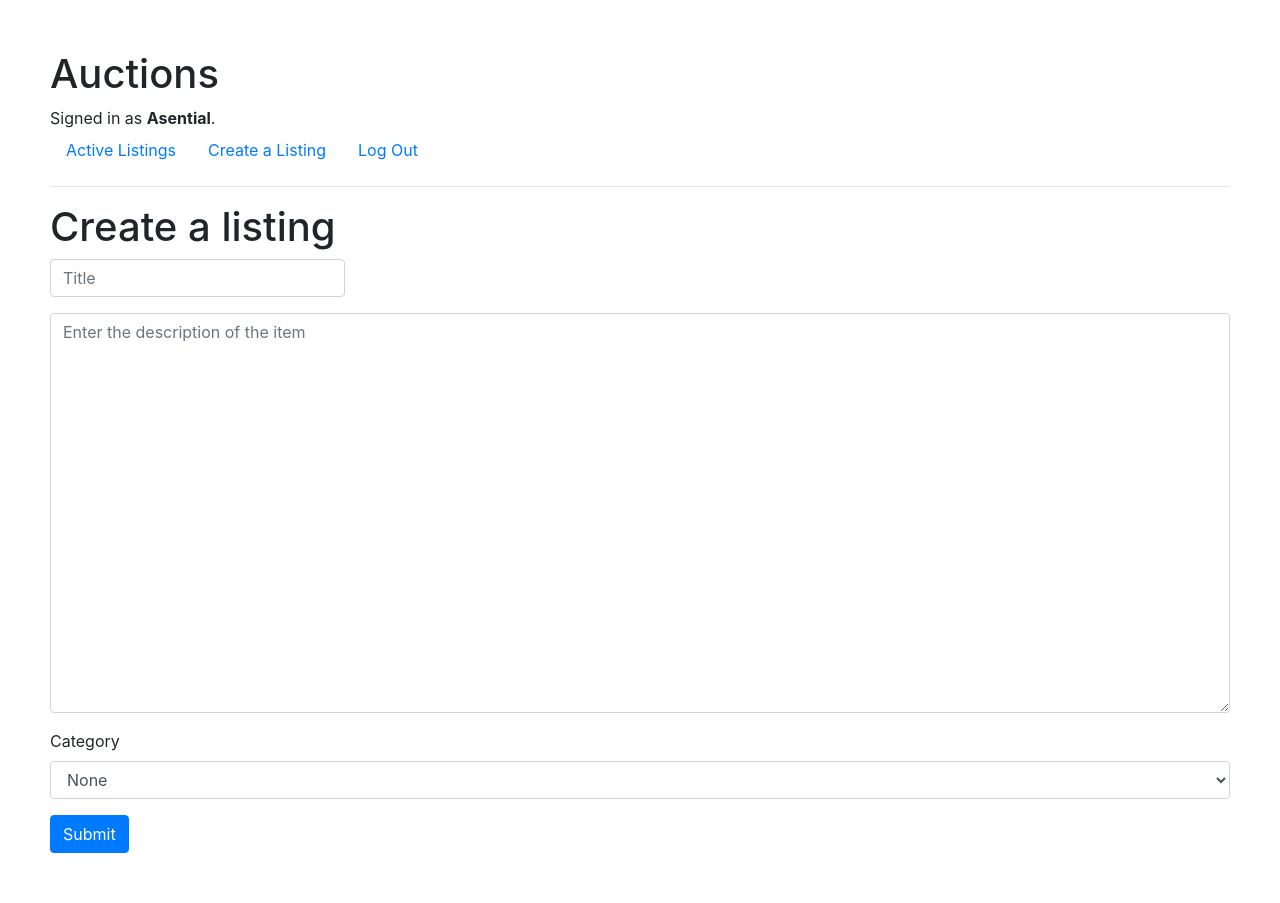
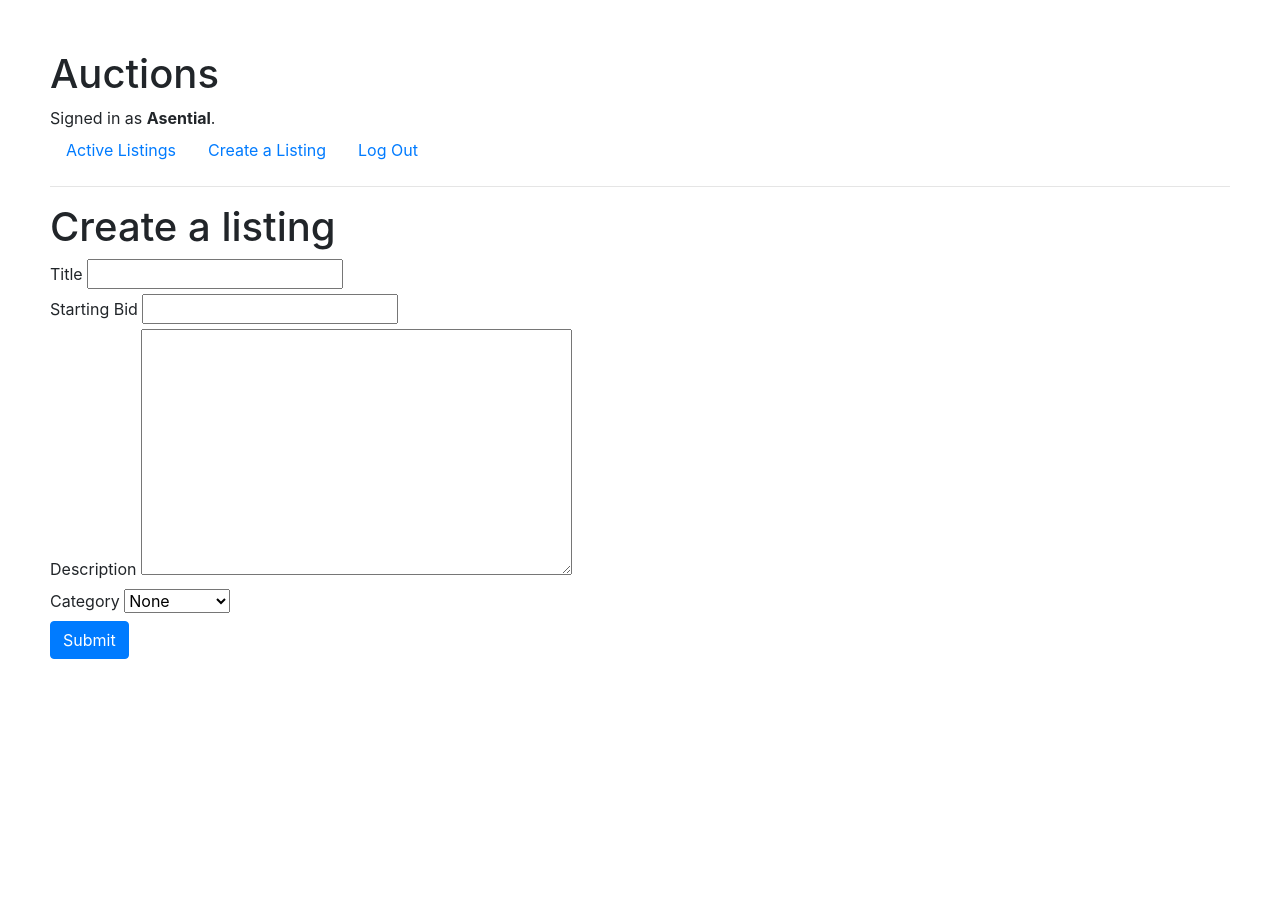
Before and after one commit to Asential/Sold-, a Django app: page /create in a window 1280 px wide. After the commit the page ends 659 px from the top, so only its background shows below. Run offline with Django 3.2, Linux system fonts and the light colour scheme; a user stored in the database is signed in; some libraries are stand-ins or nearby versions.

Commit message:
Added Forms

```diff
--- a/auctions/models.py
+++ b/auctions/models.py
@@ -37,10 +37,12 @@ class Listing(models.Model):
         (ELECTRONICS, "Electronics"),
         (HOME, "Home")
     ]
+    user = models.CharField(max_length=64)
     item = models.CharField(max_length=64)
+    bid = models.IntegerField()
     description = models.TextField(max_length=600)
     category = models.CharField(choices=CATEGORIES, default=NONE, max_length=20)
-    bid = models.IntegerField()
+
 
     def __str__(self):
         return f"{self.item} : {self.category}"
--- a/auctions/static/auctions/styles.css
+++ b/auctions/static/auctions/styles.css
@@ -8,3 +8,8 @@ body {
 #createTtl{
     width: 25%;
 }
+
+#link{
+    display: block;
+    margin: 10px 15px;
+}
--- a/auctions/templates/auctions/create.html
+++ b/auctions/templates/auctions/create.html
@@ -3,12 +3,33 @@
 {% block body %}
     <h1>Create a listing</h1>
     <form action="{% url 'save' %}" method="POST">
-        <div class="form-group">
+        {% csrf_token %}
+
+        <div>
+            <label for="{{ form.item.id_for_label }}">Title</label>
+            {{form.item}}
+        </div>
+        <div>
+            <label for="{{ form.bid.id_for_label }}">Starting Bid</label>
+            {{form.bid}}
+        </div>
+        <div>
+            <label for="{{ form.description.id_for_label }}">Description</label>
+            {{form.description}}
+        </div>
+        <div>
+            <label for="{{ form.category.id_for_label }}">Category</label>
+            {{form.category}}
+        </div>
+        <!-- <div class="form-group">
             {% csrf_token %}
-            <input id="createTtl" name="title" class="form-control" type="text" placeholder="Title">
+            <input id="createTtl" name="title" class="form-control" type="text" required minlength="1" placeholder="Title">
         </div>
         <div class="form-group">
-            <textarea id="createDsc" name="description" class="form-control" placeholder="Enter the description of the item"></textarea>
+            <input id="createTtl" name="bid" class="form-control" minlength="1" required type="number" step="1" placeholder="Starting Bid">
+        </div>
+        <div class="form-group">
+            <textarea id="createDsc" name="description" class="form-control" minlength="50" required placeholder="Enter the description of the item"></textarea>
         </div>
         <div class="form-group">
             <label for="createCat">Category</label>
@@ -19,7 +40,7 @@
                 <option>Electronics</option>
                 <option>Home</option>
             </select>
-          </div>
-        <button type="submit" class="btn btn-primary">Submit</button>
+          </div> -->
+        <input type="submit" class="btn btn-primary" value="Submit">
     </form>
 {% endblock %}
--- a/auctions/templates/auctions/index.html
+++ b/auctions/templates/auctions/index.html
@@ -4,7 +4,7 @@
     <h2>Active Listings</h2>
     {% for i in items %}
 
-        <a href="{% url 'listing' i.id %}"> {{i.item}}  </a>
+        <a id="link" href="{% url 'listing' i.id %}"> {{i.item}}  </a>
 
     {% endfor %}
 {% endblock %}
--- a/auctions/views.py
+++ b/auctions/views.py
@@ -4,8 +4,14 @@ from django.http import HttpResponse, HttpResponseRedirect
 from django.shortcuts import render
 from django.urls import reverse
 from django.contrib.auth.decorators import login_required
+from django.forms import ModelForm
+from .models import User, Listing, Bid, Comment
 
-from .models import User, Listing, Bid, Comment
+
+class ListingForm(ModelForm):
+    class Meta:
+        model = Listing
+        fields = "__all__"
 
 #----------------------------------------------------------------
 
@@ -84,13 +90,24 @@ def listing(request, id):
 
 @login_required
 def create(request):
-
-    return render(request, "auctions/create.html")
+    form = ListingForm()
+    return render(request, "auctions/create.html", {
+        "form": form
+    })
 
 @login_required
 def save(request):
-
-    form = request.POST
-    Listing.objects.create(item = form["title"], description = form["description"], category = form["category"])
-
-    return HttpResponseRedirect(reverse("index"))
+    if request.method == "POST":
+        form = ListingForm(request.POST)
+        if form:
+            Listing.objects.create(
+                item = form.data.get('item'),
+                description = form.data.get('description'),
+                category =  form.data.get('category'),
+                bid =  form.data.get('bid'),
+                user = request.user.username
+            )
+            return HttpResponseRedirect(reverse("index"))
+        else:
+            print("Error")
+            return HttpResponseRedirect(reverse("index"))
```
Also changed, not shown: auctions/migrations/0009_listing_user.py (added), db.sqlite3.
